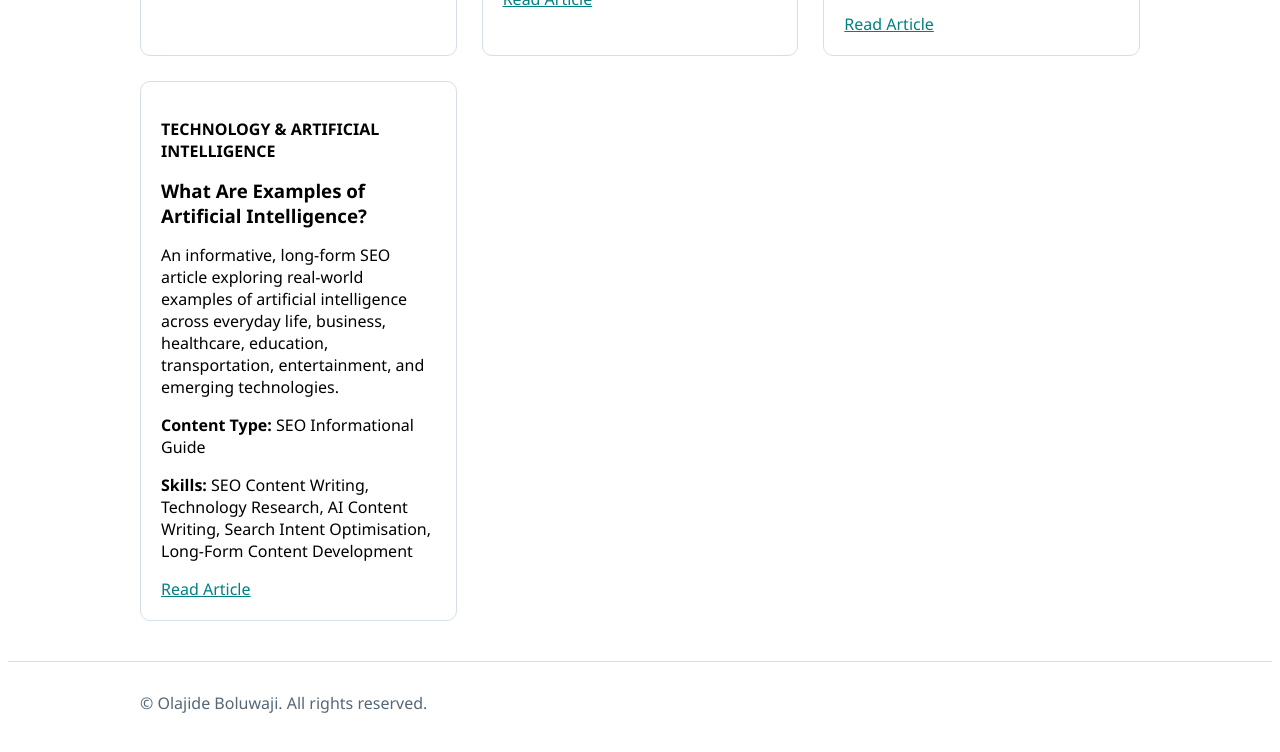
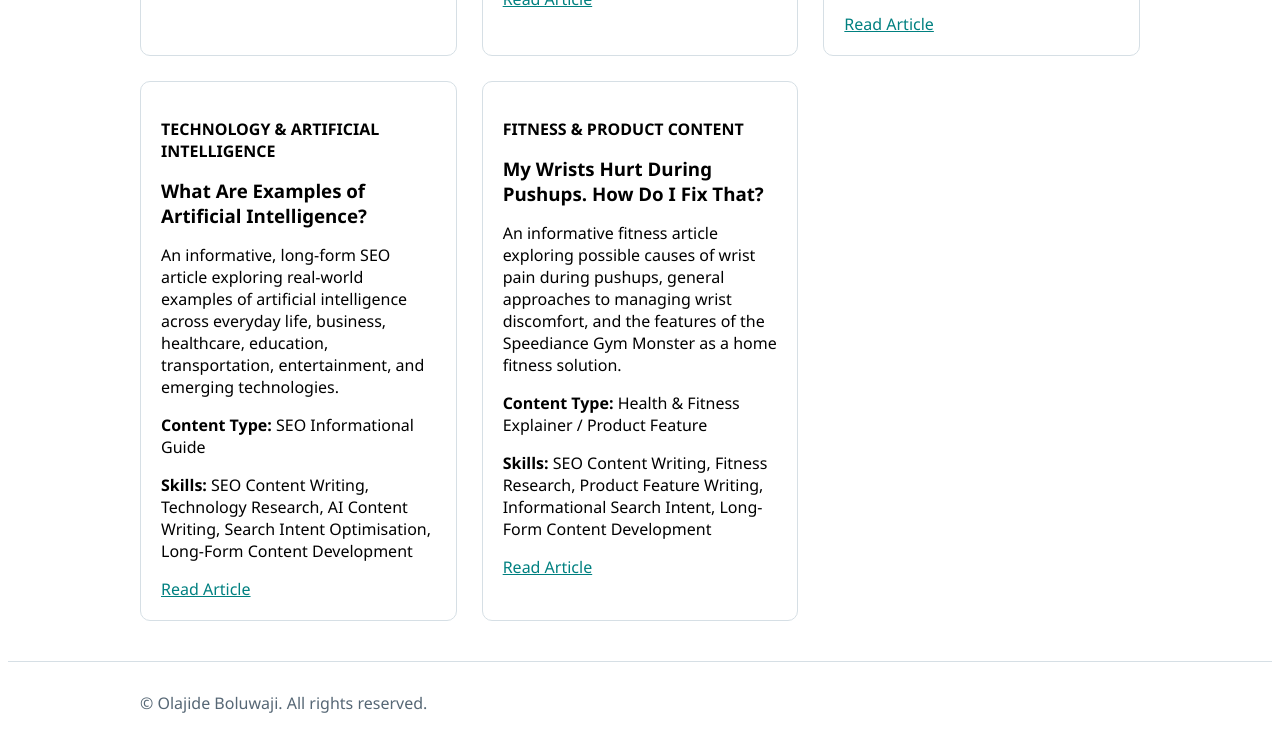
Before and after one commit to olajideboluwaji/olajideboluwaji.github.io, a plain HTML site: page projects.html in a window 1280 px wide. Shown: the part 996-1748 px from the top of the page. Drawn offline with Linux system fonts and the light colour scheme.

Commit message:
Add My Wrists Hurt portfolio project

```diff
--- a/projects.html
+++ b/projects.html
@@ -78,6 +78,14 @@
       <p><b>Skills:</b> SEO Content Writing, Technology Research, AI Content Writing, Search Intent Optimisation, Long-Form Content Development</p>
       <a href="https://docs.google.com/document/d/1o2Gj0HjTnXpwA1GjlgthEkdlJC_bLdoVjYAegRRn-Zs/edit?usp=sharing" target="_blank" rel="noopener noreferrer">Read Article</a>
     </div>
+    <div class="card">
+      <p><b>FITNESS & PRODUCT CONTENT</b></p>
+      <h3>My Wrists Hurt During Pushups. How Do I Fix That?</h3>
+      <p>An informative fitness article exploring possible causes of wrist pain during pushups, general approaches to managing wrist discomfort, and the features of the Speediance Gym Monster as a home fitness solution.</p>
+      <p><b>Content Type:</b> Health & Fitness Explainer / Product Feature</p>
+      <p><b>Skills:</b> SEO Content Writing, Fitness Research, Product Feature Writing, Informational Search Intent, Long-Form Content Development</p>
+      <a href="https://docs.google.com/document/d/1WbqrhmfreV7mj49OU36oMGxLmFlXTJWZodwAFZqvxCM/edit?usp=sharing" target="_blank" rel="noopener noreferrer">Read Article</a>
+    </div>
   </div>
 </div>
 </section>
```
